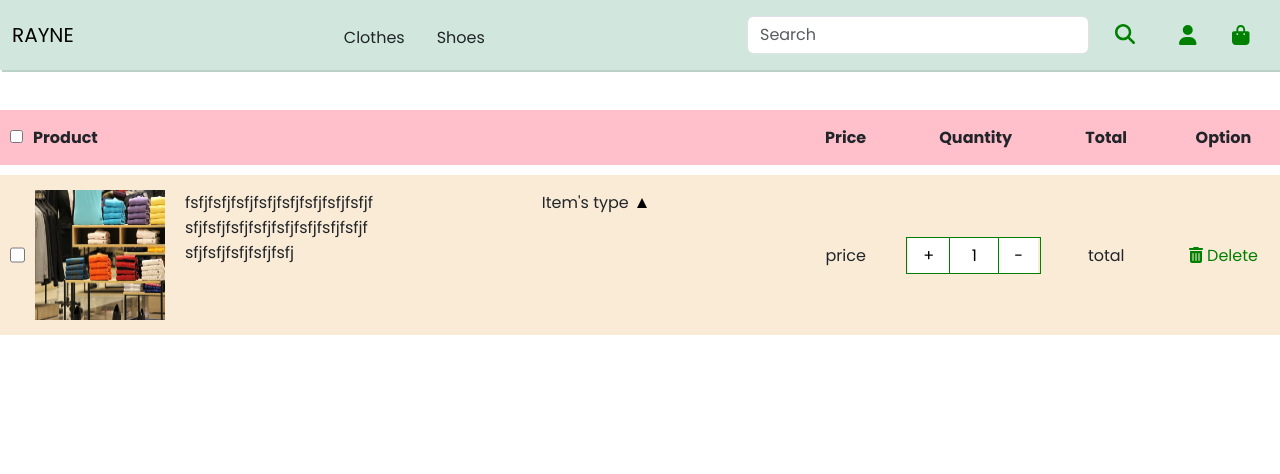
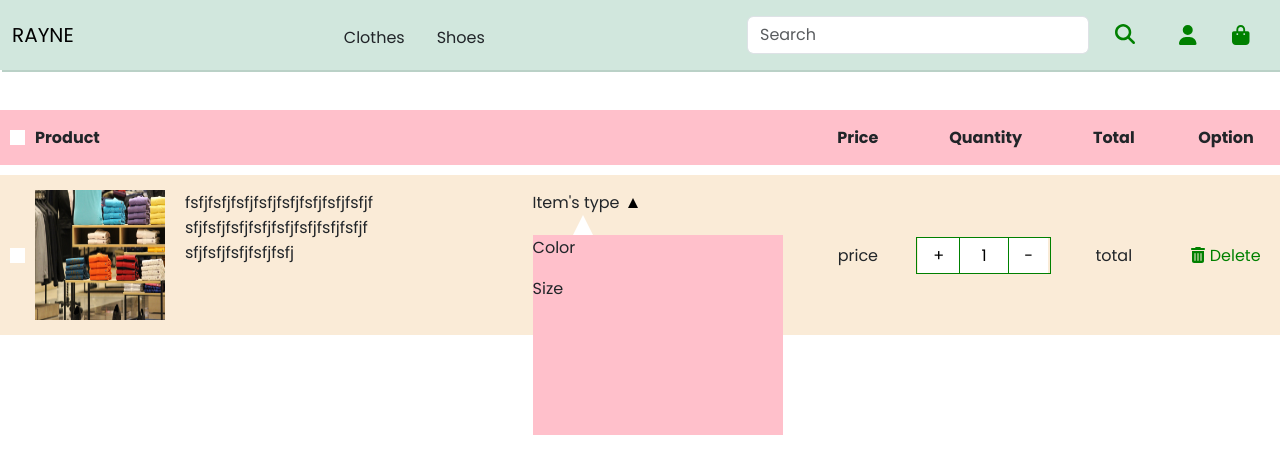
Before and after one commit to Nguyen-Phuong-Anh/clothes-shop, a React (Create React App) app in the folder frontend/: page /cart in a window 1280 px wide. Both pictures are taken after a click on the element "Item's type". Shown: the top 474 px of the page. Built offline with nearby package versions, Linux system fonts and the light colour scheme.

Commit message:
struggle with checkbox css

```diff
--- a/frontend/src/views/Cart.js
+++ b/frontend/src/views/Cart.js
@@ -4,6 +4,7 @@ import image3 from '../images/clothes3.jpg'
 import { FontAwesomeIcon } from '@fortawesome/react-fontawesome';
 import { faTrashCan } from '@fortawesome/free-solid-svg-icons';
 import { useState } from 'react';
+import Button from '../components/Button';
 
 function Cart() {
     const [number, setNumber] = useState(1)
@@ -11,7 +12,6 @@ function Cart() {
 
     const handleRotate = () => {
         setRotate(!rotate)
-
     }
     return (
         <div>
@@ -20,7 +20,8 @@ function Cart() {
                     <th>
                     <div className={styles.checkAll}>
                         <input id="checkAll" type="checkbox"/>
-                        <label for="checkAll">Product</label>
+                        <label for="checkAll"></label>
+                        <p>Product</p>
                     </div>
                     </th>
                     <th>Price</th>
@@ -32,14 +33,21 @@ function Cart() {
                 <tr className={styles.wrapper}>
                     <td>
                         <div className={styles.item}>
-                            <input type="checkbox" />
+                            <div className={styles.checkBox_wrapper}>
+                                <input type="checkbox" id='checkItem' />
+                                <label for="checkItem"></label>
+                            </div>
                             <div className={styles.itemBody}>
                                 <img src={image3}/>
                                 <p>fsfjfsfjfsfjfsfjfsfjfsfjfsfjfsfjfsfjfsfjfsfjfsfjfsfjfsfjfsfjfsfjfsfjfsfjfsfjfsfjfsfj</p>
                             </div>
                             <div className={styles.itemInfo}>
                                 <p id='type' className={`${styles.type} ${rotate ? styles.rotate : ''}`} onClick={handleRotate}>Item's type</p>
-                                <p></p>
+                                <p>collar shirt - m - red</p>
+                                <div className={`${styles.popUp} ${rotate ? styles.show : ''}`}>
+                                    <p>Color</p>
+                                    <p>Size</p>
+                                </div>
                             </div>
                         </div>
                     </td>
--- a/frontend/src/views/Cart.module.css
+++ b/frontend/src/views/Cart.module.css
@@ -4,8 +4,55 @@
     border-spacing: 0 10px;
 }
 
+.checkAll {
+    position: relative;
+    margin-left: 10px;
+    display: flex;
+    align-items: center;
+}
+
+.checkAll p {
+    margin-left: 10px;
+    margin-bottom: 0;
+}
+
 .checkAll input {
-    margin: 0 10px;
+    width: 15px;
+    height: 15px;
+    display: flex;
+    opacity: 0;
+}
+
+.checkAll label {
+    display: inline-block;
+    position: absolute;
+    /* top: -3px; */
+    cursor: pointer;
+    width: 100%;
+}
+
+.checkAll label::before {
+    content: '';
+    display: inline-block;
+    width: 15px;
+    height: 15px;
+    background-color: white;
+    margin-right: 10px;
+}
+
+.checkAll input:hover + label:before {
+    border: 1px solid green;
+}
+
+.checkAll input:checked + label:before{
+    content: '\2713';
+    text-align: center;
+    display: flex;
+    align-items: center;
+    justify-content: center;
+    color: green;
+    font-size: 15px;
+    border: 1px solid green;
 }
 
 .header th {
@@ -52,6 +99,11 @@
     word-break: break-all;
 }
 
+.itemInfo {
+    width: 120px;
+    word-wrap: break-word;
+}
+
 .type {
     position: relative;
     cursor: pointer;
@@ -74,6 +126,32 @@
     transform: rotate(180deg);
 }
 
+.popUp {
+    position: absolute;
+    top: 235px;
+    width: 250px;
+    height: 200px;
+    background-color: pink;
+    display: none;
+}
+
+.popUp::before {
+    content: "";
+    position: absolute;
+    top: -10px;
+    left: 20%;
+    transform: translate(-50%, -50%);
+    width: 0;
+    height: 0;
+    border-left: 10px solid transparent;
+    border-right: 10px solid transparent;
+    border-bottom: 20px solid white;
+}
+
+.show {
+    display: block;
+}
+
 .center {
     width: 160px;
 }
@@ -82,3 +160,45 @@
     cursor: pointer;
     color: green;
 }
+
+/* checkbox */
+.checkBox_wrapper {
+    position: relative;
+    display: flex;
+    align-items: center;
+    justify-content: center;
+}
+
+.checkBox_wrapper label {
+    position: absolute;
+    cursor: pointer;
+}
+
+.checkBox_wrapper input {
+    width: 15px;
+    height: 15px;
+    display: flex;
+}
+
+.checkBox_wrapper label:before {
+    content: '';
+    display: inline-block;
+    width: 15px;
+    height: 15px;
+    background-color: white;
+}
+
+.checkBox_wrapper input:hover + label:before {
+    border: 1px solid green;
+}
+
+.checkBox_wrapper input:checked + label:before{
+    content: '\2713';
+    text-align: center;
+    display: flex;
+    align-items: center;
+    justify-content: center;
+    color: green;
+    font-size: 15px;
+    border: 1px solid green;
+}
```
